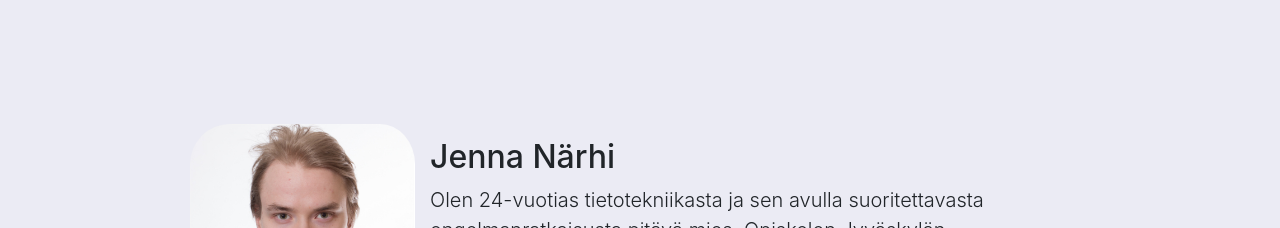
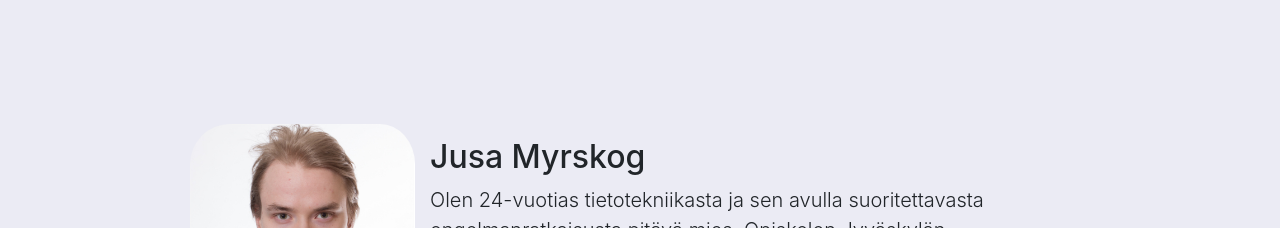
Before and after one commit to digipones/digipones.github.io, a plain HTML site: page index.html in a window 1280 px wide. Shown: the part 2480-2708 px from the top of the page. Drawn offline with Linux system fonts and the light colour scheme.

Commit message:
Jusa myrskog name changed

```diff
--- a/index.html
+++ b/index.html
@@ -128,7 +128,7 @@
         <div class="row">
           <div class="col-lg-10 mx-auto">
             <img src="img/juso.jpg" class="profilepic" alt="Tatu temp"><br>
-            <h2>Jenna Närhi</h2>
+            <h2>Jusa Myrskog</h2>
             <p class="lead">Olen 24-vuotias tietotekniikasta ja sen avulla suoritettavasta ongelmanratkaisusta pitävä mies. Opiskelen Jyväskylän ammattikorkeakoulussa tieto- ja viestintätekniikkaa. Toivon pääseväni koulun jälkeen töihin ohjelmistokehityksen pariin.</p>
           </div>
         </div>
```
